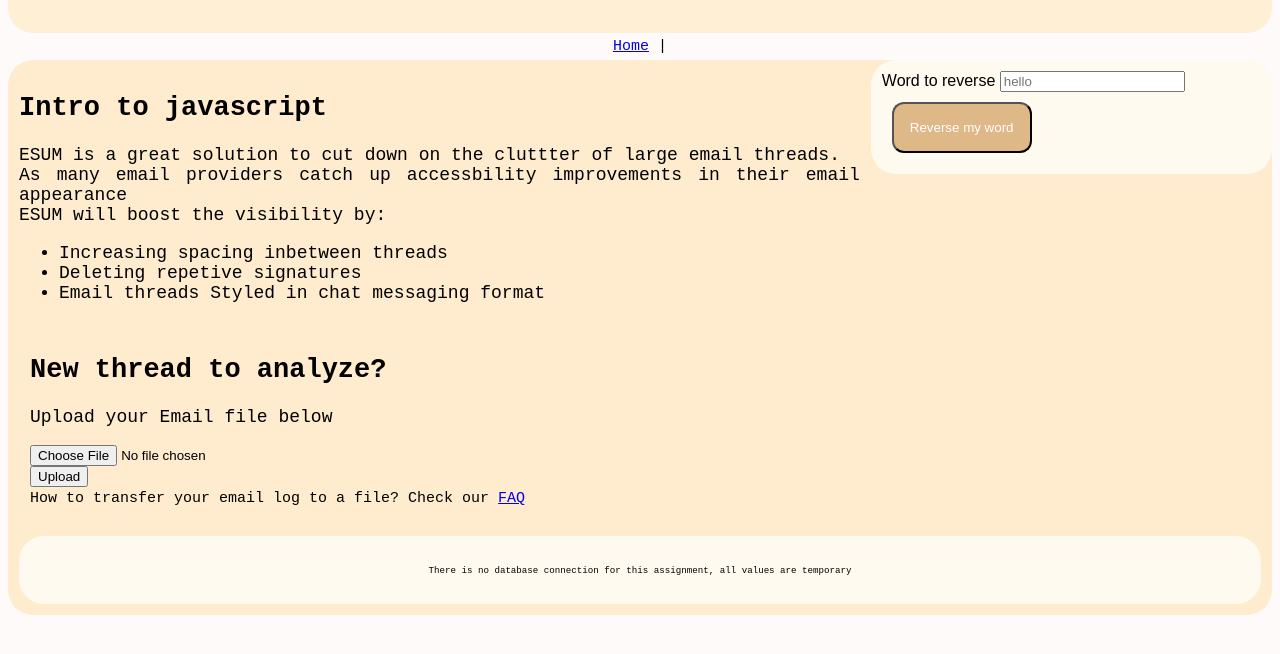
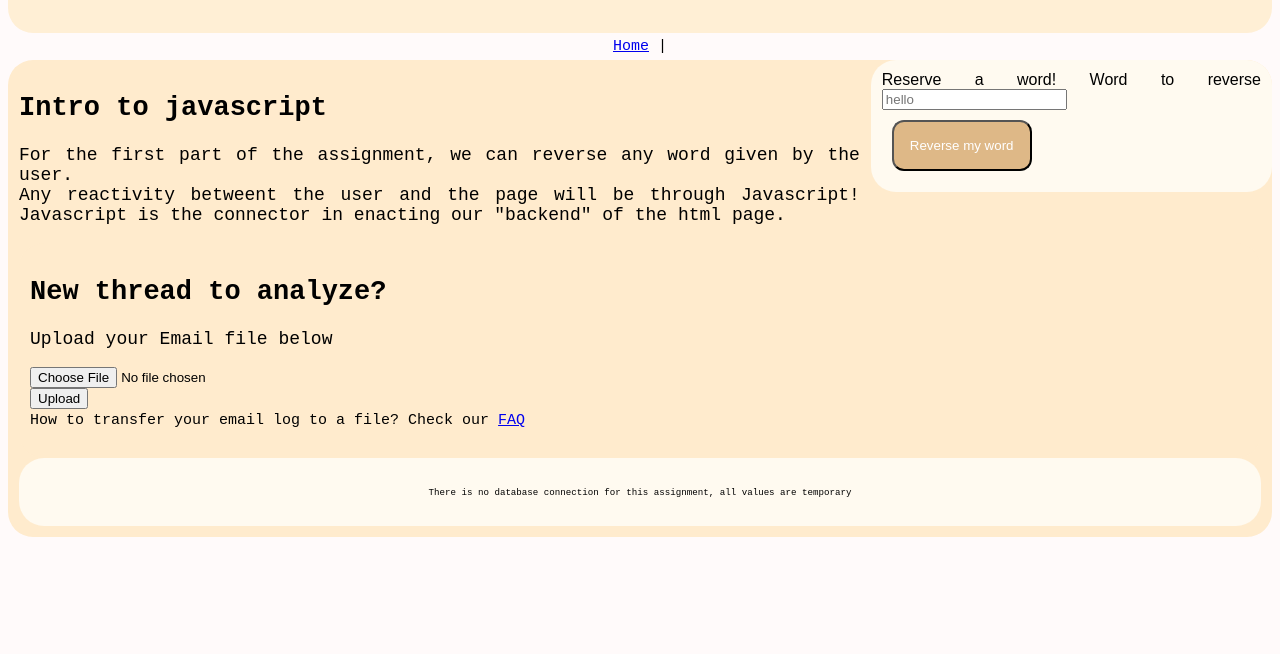
Before and after one commit to Vy4thewin/Javascript, a plain HTML site: page index.html in a window 1280 px wide. Shown: the part 130-784 px from the top of the page. Drawn offline with Linux system fonts and the light colour scheme.

Commit message:
Update index.html

```diff
--- a/index.html
+++ b/index.html
@@ -28,10 +28,11 @@
 
         <aside>
 
-            <label for="welcome"></label>
+            <label for="firstPart">Reserve a word!</label>
             <label for="word" id="label">Word to reverse</label>
-            <input type="Text" id="wrdverse" name="Word to reverse" placeholder="hello" required>
-             <br><button id="btnLog" class="button">Reverse my word</button>
+            <input type="text" id="wrdverse" name="Word to reverse" placeholder="hello" required>
+             <br><button id="btnRev" class="button">Reverse my word</button>
+             <p id="rans"></p>
 
         </aside>
             <!--Will connect users to a login page to retrieve their verison of the text file-->
@@ -40,15 +41,9 @@
 
         <section>
         <h2> Intro to javascript</h2>
-        <p>ESUM is a great solution to cut down on the cluttter of large email threads.
-        <br> As many email providers catch up accessbility improvements in their email appearance
-        <br> ESUM will boost the visibility by:
+        <p>For the first part of the assignment, we can reverse any word given by the user.
+        <br> Any reactivity betweent the user and the page will be through Javascript! Javascript is the connector in enacting our "backend" of the html page.
         <br>
-            <ul>
-                <li>Increasing spacing inbetween threads</li>
-                <li>Deleting repetive signatures </li>
-                <li>Email threads Styled in chat messaging format</li>
-            </ul>
         </p>
 
         <section>
```
